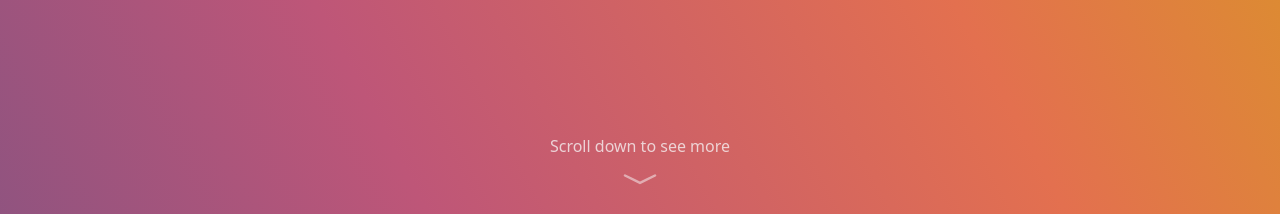
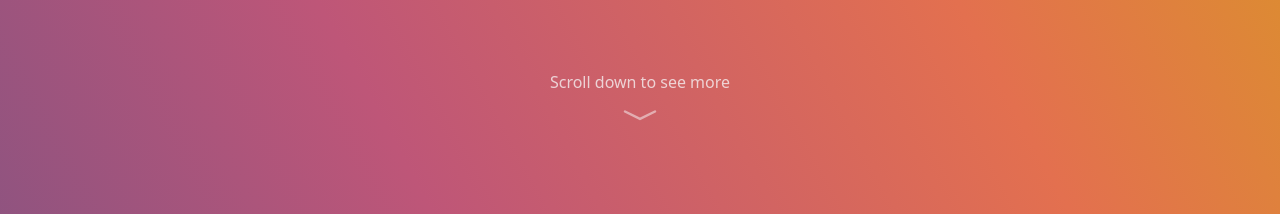
Before and after one commit to omirete/federicogiancarelli.com, a React (Create React App) app: page / in a window 1280 px wide. Shown: the part 586-800 px from the top of the page. Built offline with nearby package versions, Linux system fonts and the light colour scheme.

Commit message:
fixed margins so that the homepage fits nicely in all major devices

```diff
--- a/src/App.tsx
+++ b/src/App.tsx
@@ -13,10 +13,10 @@ function App() {
     <LangContext.Provider value={language}>
       <div
         lang={language._xml_lang_code}
-        className="w-100 row g-0 py-4 px-3 justify-content-center app-background"
+        className="row g-0 pb-4 px-3 justify-content-center app-background"
       >
         <div className="col-sm-12 col-md-10 col-lg-8">
-          <div className="min-vh-100 d-flex flex-column">
+          <div className="min-vh-100 d-flex flex-column py-4">
             <LanguageSelector setLanguage={setLanguage} />
             <Header />
           </div>
--- a/src/sections/Header/index.tsx
+++ b/src/sections/Header/index.tsx
@@ -39,7 +39,7 @@ const Header: React.FC = () => {
         />
         <SocialRow className="h3 text-decoration-none ms-2 me-2 mt-3 text-center" />
       </div>
-      <div className="d-flex flex-column align-items-center justify-content-center mt-4 mb-5 pb-5 mb-md-3 pb-md-3">
+      <div className="d-flex flex-column align-items-center justify-content-center my-5">
         <div className="text-light opacity-75 text-center">
           {lang.text.scroll_down_to_see_more}
         </div>
```
